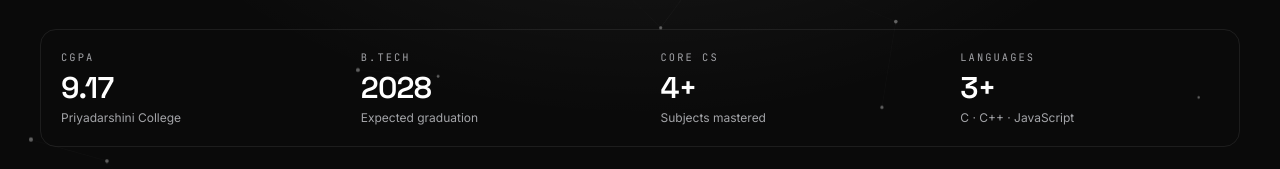
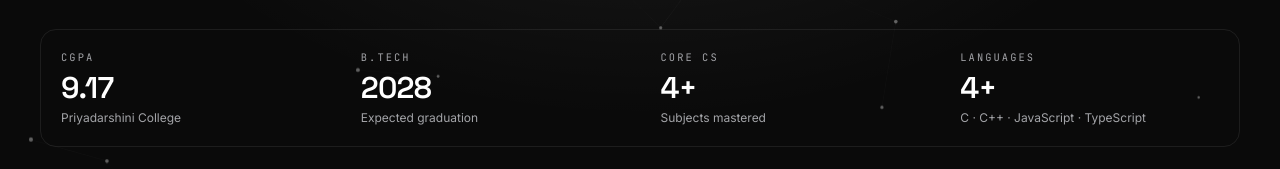
Before and after one commit to ParthChittalwar/Portfolio, a React (Vite) app: page / in a window 1280 px wide. Shown: the part 577-746 px from the top of the page. Built offline with nearby package versions, Linux system fonts and the light colour scheme; no server answers.

Commit message:
New Operating System and Sketchboard Project Added

```diff
--- a/src/data/projects.ts
+++ b/src/data/projects.ts
@@ -31,7 +31,7 @@ category: "Frontend Development",
 problem:
 "Needed a modern platform to showcase my skills, projects, certifications, and development journey while maintaining strong performance, accessibility, and responsiveness across devices.",
 solution:
-"Designed and developed a production-ready portfolio using React, TypeScript, Tailwind CSS, Framer Motion, and React Three Fiber.",
+"Designed and developed a production-ready portfolio using React, TypeScript, Tailwind CSS, Framer Motion, and React Three Fiber, incorporating advanced UI animations, interactive 3D elements, command palette navigation, dynamic content management, responsive design, and modern frontend best practices.",
 tech: [
 "React",
 "TypeScript",
@@ -73,8 +73,231 @@ lessonsLearned: [
 }
 ,
 {
+  slug: "sketchboard-pro",
+  number: "02",
+  name: "SketchBoard Pro",
+  category: "Productivity & Collaboration Platform",
+
+  problem:
+    "Most online whiteboard platforms are either expensive, overloaded with unnecessary features, or require constant internet connectivity. Educators, students, developers, and teams need a fast, lightweight, open-source whiteboard that supports drawing, presentations, note-taking, brainstorming, and future AI-powered workflows.",
+
+  solution:
+    "Built SketchBoard Pro, a modern infinite whiteboard application featuring rich drawing tools, presentation utilities, offline capabilities, export options, and an extensible architecture designed for optional AI-powered productivity features.",
+
+  tech: [
+    "TypeScript",
+    "HTML5 Canvas",
+    "Tailwind CSS",
+    "Framer Motion",
+    "Canvas API",
+    "TanStack Router",
+    "File API",
+   "PDF.js",
+  "IndexedDB",
+  "Local Storage",
+  ],
+
+  github: "https://github.com/ParthChittalwar/SketchBoard-Pro",
+
+  live: "https://sketchboard-pro.pages.dev/",
+
+  status: "completed",
+
+  timeline: "July 2026",
+
+  features: [
+    "Infinite Canvas",
+    "Multi-page Whiteboards",
+    "Layers",
+    "Undo & Redo",
+    "Zoom & Pan",
+    "Grid & Snap to Grid",
+    "Selection Tools",
+    "Shapes, Text & Sticky Notes",
+    "Image & SVG Support",
+    "PDF Import",
+    "PNG, JPG, SVG & PDF Export",
+    "Presentation Mode",
+    "Laser Pointer & Spotlight",
+    "Graph Paper & Coordinate Grid",
+    "White & Chalkboard Themes",
+    "Timer & Stopwatch",
+    "Classroom Templates",
+    "Autosave",
+    "Offline Support",
+    "Keyboard Shortcuts",
+    "Dark Mode",
+    "Responsive Design",
+    "AI-Ready Architecture",
+    "OCR & Diagram Generation (Planned)"
+  ],
+
+  challenges: [
+    "Designing an infinitely scalable canvas without sacrificing performance",
+    "Managing complex drawing state and interaction workflows",
+    "Building responsive controls for desktop and tablet users",
+    "Creating a modular architecture for future AI integrations",
+    "Supporting multiple export formats efficiently",
+    "Maintaining smooth rendering with large whiteboard content"
+  ],
+
+  lessonsLearned: [
+    "Canvas API fundamentals and rendering optimization",
+    "Large-scale React application architecture",
+    "State management for complex interactive interfaces",
+    "Performance optimization for graphics-intensive applications",
+    "Designing extensible feature-driven frontend systems",
+    "Building production-ready developer tooling with Vite and TypeScript",
+    "Creating scalable foundations for future AI-powered features"
+  ]
+}
+,
+{
+  slug: "novaos-operating-system",
+
+  number: "03",
+
+  name: "NovaOS Operating System",
+
+  category: "Systems Programming & Operating Systems",
+
+  problem:
+    "Understanding operating system internals requires hands-on implementation rather than theoretical study. Existing educational projects often hide low-level concepts behind abstractions, making it difficult to explore memory management, interrupt handling, scheduling, and kernel architecture from first principles.",
+
+  solution:
+    "Developed NovaOS, a modular 64-bit operating system from scratch using C++20 and NASM Assembly. The kernel boots through the Limine boot protocol, implements memory management, interrupt handling, multitasking, a virtual file system, device drivers, and an interactive shell running on bare-metal through QEMU.",
+
+  tech: [
+    "C++20",
+    "NASM Assembly",
+    "UEFI",
+    "Limine Boot Protocol",
+    "x86_64",
+    "QEMU",
+    "CMake",
+    "Ninja"
+  ],
+
+  github:
+    "https://github.com/ParthChittalwar/NovaOS-Operating-System",
+
+  live: "",
+
+  status: "completed",
+
+  timeline: "July 2026",
+
+  features: [
+    "64-bit Higher-Half Kernel",
+    "UEFI Boot using Limine",
+    "GDT, IDT & TSS Implementation",
+    "Exception & Interrupt Handling",
+    "Kernel Panic Screen",
+    "Bitmap Physical Memory Manager",
+    "Kernel Heap Allocator",
+    "8259 PIC Driver",
+    "PIT Timer Driver",
+    "PS/2 Keyboard Driver",
+    "Framebuffer Console",
+    "Preemptive Round-Robin Scheduler",
+    "Context Switching",
+    "Virtual File System (RAM Disk)",
+    "Interactive Kernel Shell",
+    "Bare-Metal Execution in QEMU"
+  ],
+
+  challenges: [
+    "Understanding x86_64 architecture and CPU initialization",
+    "Implementing interrupt and exception handling safely",
+    "Managing physical memory without an operating system",
+    "Building a custom kernel heap allocator",
+    "Implementing multitasking using assembly context switching",
+    "Debugging low-level kernel crashes with limited tooling",
+    "Maintaining a modular kernel architecture"
+  ],
+
+  lessonsLearned: [
+    "Operating system architecture fundamentals",
+    "Low-level C++ systems programming",
+    "x86_64 CPU initialization and memory management",
+    "Assembly language integration with C++",
+    "Interrupt-driven kernel development",
+    "Process scheduling concepts",
+    "Kernel debugging and systems programming best practices",
+    "Bootloader and UEFI firmware workflow"
+  ]
+},
+  {
+  slug: "democratic-bharat-v2",
+  number: "04",
+  name: "Democratic Bharat V2.0",
+  category: "Civic Technology Platform",
+
+  problem:
+    "Many citizens, first-time voters, and rural communities lack access to clear and engaging resources that explain India's electoral process, EVM technology, voting procedures, and democratic participation. Existing information is often fragmented, difficult to understand, or presented in a non-interactive format.",
+
+  solution:
+    "Developed a comprehensive civic education platform designed to simplify India's electoral system through interactive simulations, multilingual support, realistic EVM and VVPAT demonstrations, election workflow visualizations, myth-busting modules, and educational content focused on democratic literacy and voter awareness.",
+
+  tech: [
+    "React",
+    "i18next",
+    "Lucide React",
+    "Framer Motion",
+    "React Router",
+    "Responsive Design",
+  "Accessibility (WCAG)"
+  ],
+
+  github: "https://github.com/ParthChittalwar/Advanced-Indian-EVM-Simulator-",
+
+  live: "https://advanced-indian-evm-simulator.pages.dev/",
+
+  status: "completed",
+
+  timeline: "2026",
+
+  features: [
+    "Interactive EVM Simulation",
+    "VVPAT Demonstration",
+    "Multi-Language Support",
+    "Election Type Explorer",
+    "Polling Booth Simulation",
+    "Voting Process Visualizations",
+    "Myths vs Facts Knowledge Center",
+    "Election Timeline Explorer",
+    "Strong Room Security Simulation",
+    "Voting Awareness Modules",
+    "Democracy Education Content",
+    "Accessibility Features",
+    "Civic Awareness Quiz System",
+    "Mobile Responsive Design"
+  ],
+
+  challenges: [
+    "Simplifying complex electoral concepts for non-technical users",
+    "Designing realistic EVM workflows while maintaining educational clarity",
+    "Creating multilingual content architecture",
+    "Balancing visual engagement with factual accuracy",
+    "Building accessible experiences for diverse audiences",
+    "Presenting politically neutral educational content"
+  ],
+
+  lessonsLearned: [
+    "Educational product design",
+    "Information architecture for complex systems",
+    "Multilingual application structure",
+    "Interactive visualization techniques",
+    "Accessibility-first development",
+    "Civic technology and public awareness design",
+    "Building scalable React and TypeScript applications"
+  ],
+
+},
+
+{
 slug: "advanced-workforce-management-system",
-number: "02",
+number: "05",
 name: "Advanced Workforce Management System",
 category: "Business Management Platform",
 
@@ -132,148 +355,6 @@ lessonsLearned: [
 "Scalable frontend application development"
 ]
 }
-,
-  {
-  slug: "democratic-bharat-v2",
-  number: "03",
-  name: "Democratic Bharat V2.0",
-  category: "Civic Technology Platform",
-
-  problem:
-    "Many citizens, first-time voters, and rural communities lack access to clear and engaging resources that explain India's electoral process, EVM technology, voting procedures, and democratic participation. Existing information is often fragmented, difficult to understand, or presented in a non-interactive format.",
-
-  solution:
-    "Developed a comprehensive civic education platform designed to simplify India's electoral system through interactive simulations, multilingual support, realistic EVM and VVPAT demonstrations, election workflow visualizations, myth-busting modules, and educational content focused on democratic literacy and voter awareness.",
-
-  tech: [
-    "React",
-    "i18next",
-    "Lucide React",
-    "Framer Motion",
-    "React Router"
-  ],
-
-  github: "https://github.com/ParthChittalwar/Advanced-Indian-EVM-Simulator-",
-
-  live: "https://advanced-indian-evm-simulator.pages.dev/",
-
-  status: "completed",
-
-  timeline: "2026",
-
-  features: [
-    "Interactive EVM Simulation",
-    "VVPAT Demonstration",
-    "Multi-Language Support",
-    "Election Type Explorer",
-    "Polling Booth Simulation",
-    "Voting Process Visualizations",
-    "Myths vs Facts Knowledge Center",
-    "Election Timeline Explorer",
-    "Strong Room Security Simulation",
-    "Voting Awareness Modules",
-    "Democracy Education Content",
-    "Accessibility Features",
-    "Civic Awareness Quiz System",
-    "Mobile Responsive Design"
-  ],
-
-  challenges: [
-    "Simplifying complex electoral concepts for non-technical users",
-    "Designing realistic EVM workflows while maintaining educational clarity",
-    "Creating multilingual content architecture",
-    "Balancing visual engagement with factual accuracy",
-    "Building accessible experiences for diverse audiences",
-    "Presenting politically neutral educational content"
-  ],
-
-  lessonsLearned: [
-    "Educational product design",
-    "Information architecture for complex systems",
-    "Multilingual application structure",
-    "Interactive visualization techniques",
-    "Accessibility-first development",
-    "Civic technology and public awareness design",
-    "Building scalable React and TypeScript applications"
-  ],
-
-},
-
-{
-  slug: "sketchboard-pro",
-  number: "04",
-  name: "SketchBoard Pro",
-  category: "Productivity & Collaboration Platform",
-
-  problem:
-    "Most online whiteboard platforms are either expensive, overloaded with unnecessary features, or require constant internet connectivity. Educators, students, developers, and teams need a fast, lightweight, open-source whiteboard that supports drawing, presentations, note-taking, brainstorming, and future AI-powered workflows.",
-
-  solution:
-    "Built SketchBoard Pro, a modern infinite whiteboard application featuring rich drawing tools, presentation utilities, offline capabilities, export options, and an extensible architecture designed for optional AI-powered productivity features.",
-
-  tech: [
-    "TypeScript",
-    "HTML5 Canvas",
-    "Tailwind CSS",
-    "Framer Motion",
-    "Canvas API",
-    "TanStack Router"
-  ],
-
-  github: "https://github.com/ParthChittalwar/SketchBoard-Pro",
-
-  live: "https://sketchboard-pro.pages.dev/",
-
-  status: "completed",
-
-  timeline: "July 2026",
-
-  features: [
-    "Infinite Canvas",
-    "Multi-page Whiteboards",
-    "Layers",
-    "Undo & Redo",
-    "Zoom & Pan",
-    "Grid & Snap to Grid",
-    "Selection Tools",
-    "Shapes, Text & Sticky Notes",
-    "Image & SVG Support",
-    "PDF Import",
-    "PNG, JPG, SVG & PDF Export",
-    "Presentation Mode",
-    "Laser Pointer & Spotlight",
-    "Graph Paper & Coordinate Grid",
-    "White & Chalkboard Themes",
-    "Timer & Stopwatch",
-    "Classroom Templates",
-    "Autosave",
-    "Offline Support",
-    "Keyboard Shortcuts",
-    "Dark Mode",
-    "Responsive Design",
-    "AI-Ready Architecture",
-    "OCR & Diagram Generation (Planned)"
-  ],
-
-  challenges: [
-    "Designing an infinitely scalable canvas without sacrificing performance",
-    "Managing complex drawing state and interaction workflows",
-    "Building responsive controls for desktop and tablet users",
-    "Creating a modular architecture for future AI integrations",
-    "Supporting multiple export formats efficiently",
-    "Maintaining smooth rendering with large whiteboard content"
-  ],
-
-  lessonsLearned: [
-    "Canvas API fundamentals and rendering optimization",
-    "Large-scale React application architecture",
-    "State management for complex interactive interfaces",
-    "Performance optimization for graphics-intensive applications",
-    "Designing extensible feature-driven frontend systems",
-    "Building production-ready developer tooling with Vite and TypeScript",
-    "Creating scalable foundations for future AI-powered features"
-  ]
-},
 
 ];
 
--- a/src/data/site.ts
+++ b/src/data/site.ts
@@ -38,7 +38,7 @@ export const site: SiteConfig = {
     { value: "9.17", label: "CGPA", description: "Priyadarshini College" },
     { value: "2028", label: "B.Tech", description: "Expected graduation" },
     { value: "4+", label: "Core CS", description: "Subjects mastered" },
-    { value: "3+", label: "Languages", description: "C · C++ · JavaScript" },
+    { value: "4+", label: "Languages", description: "C · C++ · JavaScript · TypeScript" },
   ],
 
   seo: {
--- a/src/data/skills.ts
+++ b/src/data/skills.ts
@@ -11,7 +11,7 @@ export const skillGroups: SkillGroup[] = [
   {
     id: "01",
     label: "Languages",
-    items: ["C", "C++", "JavaScript"],
+    items: ["C", "C++", "JavaScript","TypeScript"],
   },
   {
     id: "02",
@@ -21,7 +21,7 @@ export const skillGroups: SkillGroup[] = [
   {
     id: "03",
     label: "Backend",
-    items: ["Node.js", "Express.js"],
+    items: ["Node.js", "Express.js","Postman"],
   },
   {
     id: "04",
```
